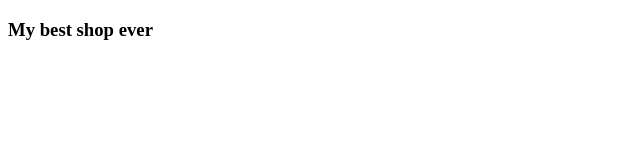
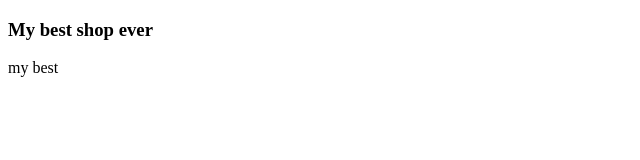
Before and after one commit to markbarla/shop, a plain HTML site: page index.html in a window 1280 px wide. Shown: the full height of the page, 0-640 px from the left. Drawn offline with Linux system fonts and the light colour scheme.

Commit message:
add a paragraf

```diff
--- a/index.html
+++ b/index.html
@@ -8,5 +8,6 @@
 </head>
 <body>
     <h3>My best shop ever</h3>
+    <p>my best</p>
 </body>
 </html>
```
